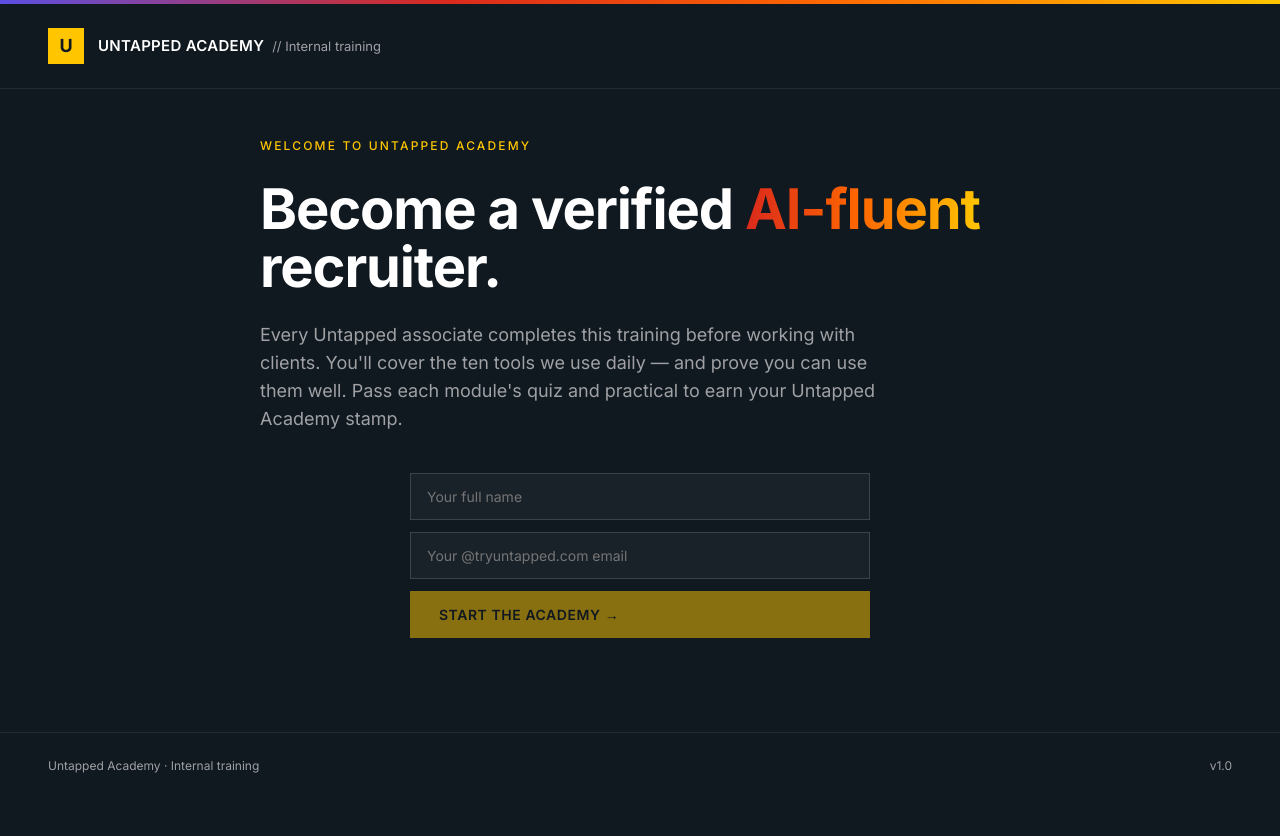
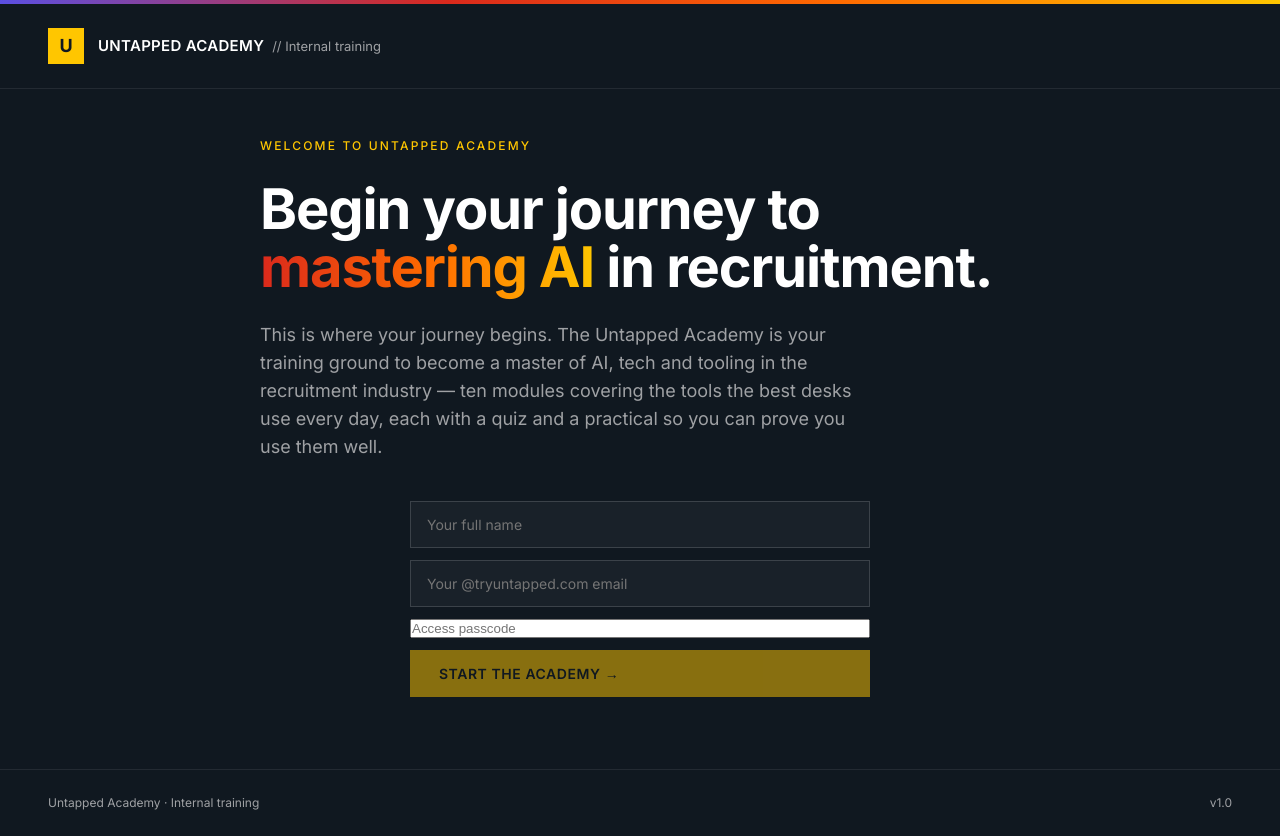
Before and after one commit to KyleJGrainger/untapped-academy, a Next.js app: page / in a window 1280 px wide. Before the commit the page ends 800 px from the top, so only its background shows below. Built offline with nearby package versions, Linux system fonts and the light colour scheme.

Commit message:
Update HomeClient.tsx

```diff
--- a/app/HomeClient.tsx
+++ b/app/HomeClient.tsx
@@ -14,6 +14,9 @@ export default function HomeClient({ modules }: { modules: ModSummary[] }) {
   const [hasIdentity, setHasIdentity] = useState<boolean | null>(null);
   const [name, setName] = useState("");
   const [email, setEmail] = useState("");
+  const [passcode, setPasscode] = useState("");
+  const [error, setError] = useState("");
+  const [submitting, setSubmitting] = useState(false);
 
   useEffect(() => {
     const p = getProgress();
@@ -21,10 +24,28 @@ export default function HomeClient({ modules }: { modules: ModSummary[] }) {
     setHasIdentity(Boolean(p.name && p.email));
   }, []);
 
-  const handleStart = () => {
-    if (!name.trim() || !email.includes("@")) return;
-    setIdentity(name.trim(), email.trim());
-    setHasIdentity(true);
+  const handleStart = async () => {
+    if (!name.trim() || !email.includes("@") || !passcode.trim()) return;
+    setSubmitting(true);
+    setError("");
+    try {
+      const res = await fetch("/api/start", {
+        method: "POST",
+        headers: { "Content-Type": "application/json" },
+        body: JSON.stringify({ name: name.trim(), email: email.trim(), passcode: passcode.trim() }),
+      });
+      const data = await res.json().catch(() => ({}));
+      if (!res.ok || !data.ok) {
+        setError(data.error || "That passcode was not right. Please try again.");
+        setSubmitting(false);
+        return;
+      }
+      setIdentity(name.trim(), email.trim());
+      setHasIdentity(true);
+    } catch {
+      setError("Something went wrong. Please try again.");
+      setSubmitting(false);
+    }
   };
 
   const slugs = modules.map(m => m.slug);
@@ -44,11 +65,9 @@ export default function HomeClient({ modules }: { modules: ModSummary[] }) {
     return (
       <div className="container">
         <div className="eyebrow">Welcome to Untapped Academy</div>
-        <h1>Become a verified <em>AI-fluent</em> recruiter.</h1>
+        <h1>Begin your journey to <em>mastering AI</em> in recruitment.</h1>
         <p className="lead">
-          Every Untapped associate completes this training before working with clients. You&apos;ll cover
-          the ten tools we use daily — and prove you can use them well. Pass each module&apos;s quiz
-          and practical to earn your Untapped Academy stamp.
+          This is where your journey begins. The Untapped Academy is your training ground to become a master of AI, tech and tooling in the recruitment industry — ten modules covering the tools the best desks use every day, each with a quiz and a practical so you can prove you use them well.
         </p>
         <div className="name-input">
           <input
@@ -59,9 +78,14 @@ export default function HomeClient({ modules }: { modules: ModSummary[] }) {
             type="email" placeholder="Your @tryuntapped.com email"
             value={email} onChange={e => setEmail(e.target.value)}
           />
+          <input
+            type="password" placeholder="Access passcode"
+            value={passcode} onChange={e => setPasscode(e.target.value)}
+          />
+          {error && <p style={{ color: "var(--untapped-red)", marginTop: 8 }}>{error}</p>}
           <button className="btn btn-primary" onClick={handleStart}
-                  disabled={!name.trim() || !email.includes("@")}>
-            Start the Academy →
+                  disabled={submitting || !name.trim() || !email.includes("@") || !passcode.trim()}>
+            {submitting ? "Checking…" : "Start the Academy →"}
           </button>
         </div>
       </div>
```
